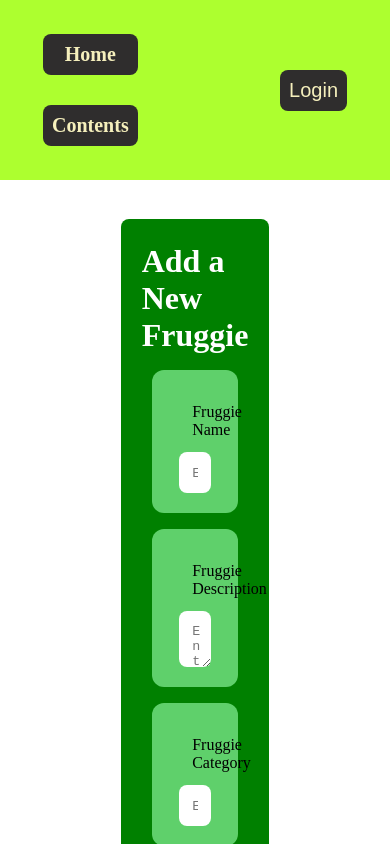
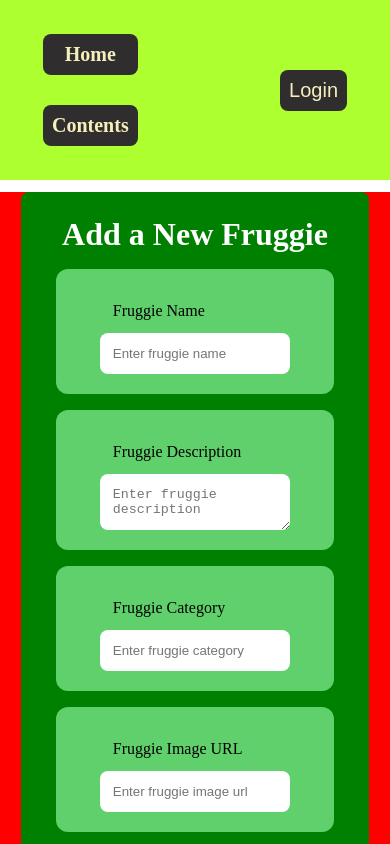
Before and after one commit to clem0802/z.fruit-veggie-front, a React (Create React App) app: page /add-content in a window 390 px wide. Shown: the top 844 px of the page. Built offline with nearby package versions, Linux system fonts and the light colour scheme; no server answers.

Commit message:
(2)2022.04.25 media query + hover

```diff
--- a/src/components/Contents/ContentCard.js
+++ b/src/components/Contents/ContentCard.js
@@ -9,6 +9,7 @@ export default function ContentCard({content}){
     const handleDelete=()=>{}
 
     return (
+        <div>
             <div className='content-card'>
                 <img className='content-img' src={content.imageUrl} alt="content" />
                 <div className='content-info'>
@@ -21,13 +22,14 @@ export default function ContentCard({content}){
 
                 <div>
                     <button className='detail-button'>
-                        <Link to={`/contentdetails/${content.id}`}><span><p>See details</p></span></Link>
+                            <Link to={`/contentdetails/${content.title}`}><span><p>See details</p></span></Link>
                     </button>
-
                     {
                         userId===content.user_id ? <button onClick={handleDelete}>delete</button> : null
                     }
                 </div>
             </div>
+        </div>
+
     )
 }
--- a/src/components/Contents/ContentDetails.js
+++ b/src/components/Contents/ContentDetails.js
@@ -1,14 +1,27 @@
-import React from 'react';
+// import React from 'react';
 import './contents.css';
 import {useParams} from "react-router-dom";
 import { Link } from 'react-router-dom';
 
-// import {useState,useEffect,useContext} from 'react';
+import axios from 'axios';
+import {useState,useEffect,useContext} from 'react';
 // import { UserContext } from '../../context/UserContext';
-// import axios from 'axios';
+
 
 
 export default function ContentDetails({baseUrl}){
+
+  const [contents,setContents]=useState([]);
+
+  useEffect(()=>{
+    axios.get(`${baseUrl}/contentdetails`)
+    .then(res=>{
+      setContents(res.data)
+    })
+    .catch(err=>console.log(err))
+  }, [])
+
+
 
 
     const {title} = useParams();
--- a/src/components/Contents/Contents.js
+++ b/src/components/Contents/Contents.js
@@ -13,7 +13,8 @@ export default function Contents({contents}) { // {contents} is an array
 
             {
                 contents.map((content)=>{
-                    return <ContentCard key={content.id} content={content} />
+                    // return <ContentCard key={content.id} content={content} />
+                    return <ContentCard content={content} />
                 })
             }
         </div>
--- a/src/components/Contents/contents.css
+++ b/src/components/Contents/contents.css
@@ -1,27 +1,47 @@
 .contents-container {
   min-height: 100vh;
-  padding: 50px 140px;
-  width: 100%;
+  padding: 50px 130px;
+  width: 105%;
   display: grid;
   grid-template-columns: repeat(3, 1fr);
+  justify-content: center;
+  align-items: center;
 }
 
 /* CONTENT CARD */
+/*--------------------------------------------*/
+/*--------------------------------------------*/
 .content-card {
   height: 460px;
-  width: 90%;
-  background-color: rgb(226, 245, 163);
-  margin: 16px;
-  overflow: hidden;
+  width: 75%;
+  border-radius: 18px;
+  align-items: center;
   display: flex;
   flex-direction: column;
   justify-content: space-around;
-  align-items: center;
+  margin: 16px;
+  overflow: hidden;
+  background-color: beige;
+/*------------------------------------------*/
+  animation-duration: 3s;
+  animation-iteration-count: infinite;
   padding: 12px 8px 20px 8px;
-  border-radius: 8px;
-  -webkit-box-shadow: 6px 6px 4px 2px rgba(0, 0, 0, 0.61);
-  box-shadow: 6px 6px 4px 2px rgba(32, 31, 31, 0.61);
+  -webkit-box-shadow: 6px 6px 4px 2px rgba(237, 233, 172, 0.95);
+  box-shadow: 6px 6px 4px 2px rgba(182, 182, 152, 0.957);
 }
+.content-card:hover {
+  animation-name: bounce;
+  animation-timing-function: ease;
+  background-color: rgb(250, 241, 209);
+}
+@keyframes bounce {
+0%   { transform: translateY(0); }
+50%  { transform: translateY(-10px); }
+100% { transform: translateY(0); }
+}
+
+
+/*------------------------------------------*/
 .content-img {
   height: 10em;
   width: 17em;
@@ -55,31 +75,43 @@
   font-weight: bolder;
 }
 .content-details-container {
-  background-color: red;
+  background-color: rebeccapurple;
 }
 
-/*--------------------------*/
-/*--------------------------*/
+
+/* ------------MEDIA QUERIES------------- */
 /* ------------MEDIA QUERIES------------- */
 @media (max-width: 1350px) {
   .contents-container {
-    background-color: purple;
-  }
-}
-@media (max-width: 1250px) {
-  .contents-container {
-    padding: 30px 110px;
-    background-color: red;
+    /* background-color: purple; */
+    width: 103%;
   }
   .content-img {
     height: 9em;
-    width: 15em;
+    width: 13em;
+  }
+}
+@media (max-width: 1260px) {
+  .contents-container {
+    padding: 30px auto;
+    width: 103%;
+    /* background-color: red; */
+  }
+  .content-img {
+    height: 9em;
+    width: 14em;
+  }
+}
+@media (max-width: 1240px) {
+  .content-img {
+    height: 9em;
+    width: 13em;
   }
 }
 @media (max-width: 1160px) {
   .contents-container {
-    padding: 30px 100px;
-    background-color: pink;
+    padding: 30px auto;
+    /* background-color: pink; */
   }
   .content-card {
     height: 510px
@@ -94,8 +126,11 @@
 }
 @media (max-width: 1000px) {
   .contents-container {
-    padding: 30px 70px;
-    background-color: blue;
+    padding: 30px auto;
+    /* background-color: blue; */
+  }
+  .content-desc {
+    padding: 23px;
   }
   .content-img {
     height: 8em;
@@ -104,8 +139,14 @@
 }
 @media (max-width: 950px) {
   .contents-container {
-    padding: 30px 50px;
-    background-color: green;
+    grid-template-columns: repeat(2, 1fr);
+    padding: 30px auto;
+    width: 100%;
+    /* background-color: green; */
+  }
+  .content-card {
+    height: 480px;
+    width: 85%;
   }
   .content-desc {
     padding: 25px;
@@ -117,9 +158,12 @@
 }
 @media (max-width: 900px) {
   .contents-container {
-    grid-template-columns: repeat(2, 1fr);
-    padding: 55px;
-    background-color: orange;
+    padding: 55px auto;
+    /* background-color: orange; */
+  }
+  .content-card {
+    height: 500px;
+    width: 95%;
   }
   .content-img {
     height: 9em;
@@ -129,7 +173,7 @@
 @media (max-width: 870px) {
   .contents-container {
     padding: 50px;
-    background-color: aqua;
+    /* background-color: aqua; */
   }
 }
 @media (max-width: 800px) {
@@ -185,6 +229,9 @@
   .contents-container {
     padding: 40px 30px;
   }
+  .content-card {
+    width: 90%;
+  }
   .content-desc {
     padding: 14px;
   }
@@ -192,6 +239,9 @@
 @media (max-width: 350px) {
   .contents-container {
     padding: 40px 20px;
+  }
+  .content-card {
+    width: 85%;
   }
   .content-desc {
     padding: 12px;
--- a/src/components/Form/form.css
+++ b/src/components/Form/form.css
@@ -4,7 +4,7 @@
 .add-content-form {
     background-color: green;
     width: 38%;
-    margin: 10% auto;
+    margin: 4% auto;
     display: flex;
     flex-direction: column;
     align-items: center;
@@ -55,3 +55,133 @@
     font-size: 18px;
     text-decoration-line: underline;
 }
+
+
+  /*--------------------------*/
+/*--------------------------*/
+/* ------------MEDIA QUERIES------------- */
+@media (max-width: 1350px) {
+  .add-form-container {
+    background-color: purple;
+  }
+  .add-content-form {
+    margin: 3% auto;
+    width: 45%;
+  }
+/* }
+@media (max-width: 1250px) {
+  .add-form-container {
+    background-color: red;
+  }
+}
+@media (max-width: 1160px) {
+  .add-form-container {
+    background-color: pink;
+  } */
+}
+@media (max-width: 1000px) {
+  .add-form-container {
+    background-color: blue;
+  }
+  .add-content-form {
+    width: 50%;
+  }
+}
+/* @media (max-width: 950px) {
+  .add-form-container {
+    padding-top: 30px;
+    background-color: gold;
+  }
+  .add-content-form {
+  width: 54%;
+  }
+}  */
+@media (max-width: 900px) {
+  .add-form-container {
+    background-color: orange;
+  }
+}
+@media (max-width: 870px) {
+  .add-form-container {
+    background-color: aqua;
+  }
+  .add-content-form {
+    width: 58%;
+  }
+}
+@media (max-width: 800px) {
+  .add-form-container {
+    background-color: black;
+  }
+  .add-content-form {
+    width: 65%;
+  }
+}
+@media (max-width: 710px) {
+  .add-form-container {
+    background-color: beige;
+  }
+  .add-content-form {
+    width: 68%;
+  }
+}
+@media (max-width: 620px) {
+  .add-form-container {
+  background-color: fuchsia;
+  }
+  .add-content-form {
+    width: 72%;
+  }
+}
+@media (max-width: 540px) {
+  .add-form-container {
+    background-color: gray;
+  }
+  .add-content-form {
+    width: 76%;
+  }
+}
+@media (max-width: 500px) {
+  .add-form-container {
+    background-color: blanchedalmond;
+  }
+  .add-content-form {
+    width: 82%;
+    padding: 24px 14px;
+  }
+}
+@media (max-width: 450px) {
+  .add-form-container {
+    background-color: dodgerblue;
+  }
+  .add-content-form {
+    width: 85%;
+    padding: 24px 10px;
+  }
+}
+@media (max-width: 400px) {
+  .add-form-container {
+    background-color: red;
+  }
+  .add-content-form {
+    width: 89%;
+  }
+  .input-container input,
+  .input-container label,
+  .input-container textarea {
+    width: 80%;
+  }
+}
+@media (max-width: 330px) {
+  .add-form-container {
+    background-color: indigo;
+  }
+  .add-content-form {
+    width: 92%;
+  }
+  .input-container input,
+  .input-container label,
+  .input-container textarea {
+    width: 90%;
+  }
+}
--- a/src/components/Header/header.css
+++ b/src/components/Header/header.css
@@ -2,7 +2,7 @@ a {
     cursor: pointer;
     text-decoration: none;
     padding: 18px;
-  }
+}
 .header-container {
     height: 180px;
     width: 100%;
@@ -20,7 +20,7 @@ a {
     background-repeat: no-repeat;
     background-position: center;
     overflow: hidden;
-  }
+}
 
 
 /* ------------HEADER (Left - Navbar Menu)------------- */
```
Also changed, not shown: src/components/Contents/ContentData.js (+22 -12 lines). Lines whose indentation alone changed are shown as unchanged.
